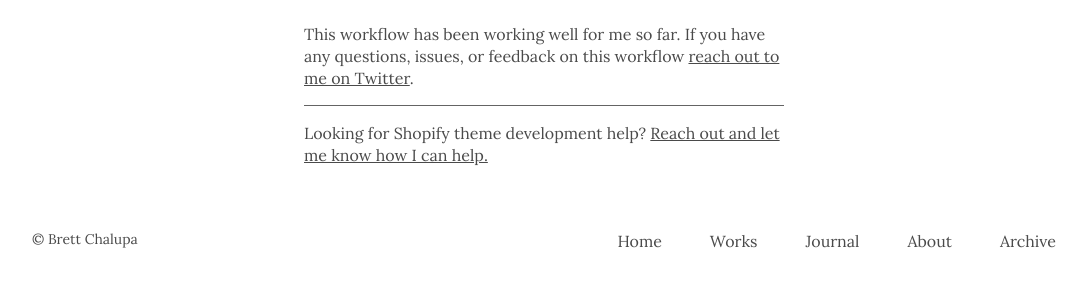
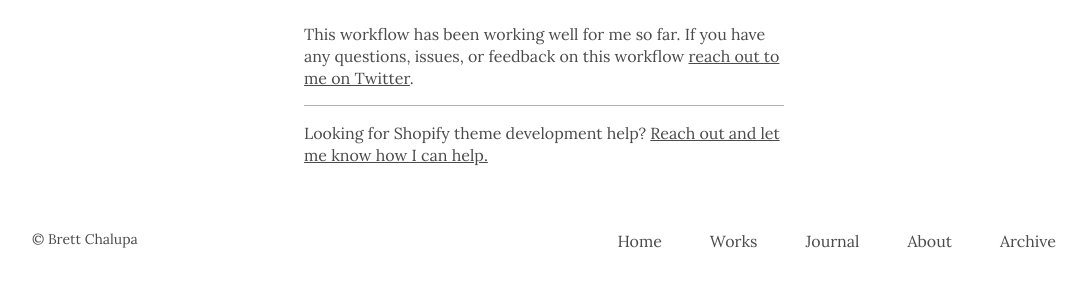
Before and after one commit to brettchalupa/brettchalupa.github.io, a Jekyll site: the page built from _posts/2016-09-15-shopify-theme-development-workflow.markdown, in a window 1280 px wide. Shown: the part 5401-5686 px from the top of the page, without its empty margins (96-1182 px from the left). Built offline with Jekyll 4.4.1, drawn with Linux system fonts in a browser that asks for light colours; a script that is not in the unit is left out.

Commit message:
Lighten hr border color
This lightens it up so that that it is less prominent.

```diff
--- a/_sass/layout.scss
+++ b/_sass/layout.scss
@@ -80,7 +80,7 @@ blockquote {
 
 hr {
   border: none; // clear out default border
-  border-top: 1px solid $font-color-light;
+  border-top: 1px solid rgba($font-color-light, 0.5);
 }
 
 a {
```
